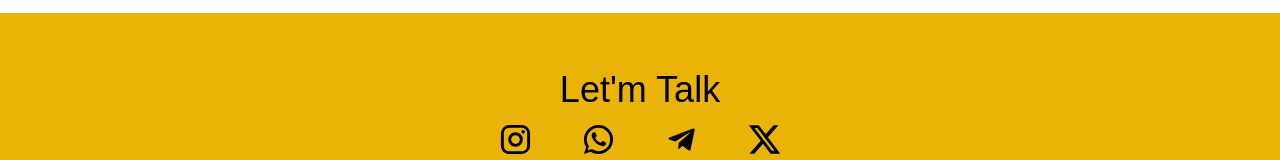
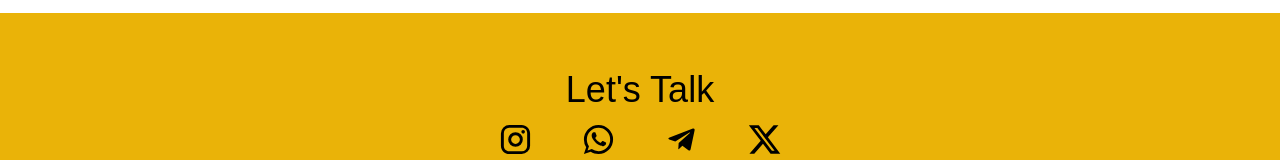
Before and after one commit to rohitkadam2425/rohit-portfolio, a Next.js app: page / in a window 1280 px wide. Shown: the part 2323-2483 px from the top of the page. Built offline with nearby package versions, Linux system fonts and the light colour scheme.

Commit message:
Minor changes

```diff
--- a/src/app/components/About/About.jsx
+++ b/src/app/components/About/About.jsx
@@ -7,7 +7,7 @@ import XIcon from '@mui/icons-material/X';
 function About() {
   return (
     <div className='m-[auto] w-[100%] bg-yellow-500 flex flex-col h-[200px] items-center justify-center text-4xl'>
-        <h1 className='font-monopolysive'>Let&apos;m Talk</h1>
+        <h1 className='font-monopolysive'>Let&apos;s Talk</h1>
         <div className='flex w-[26%] justify-around mt-3'>
             <InstagramIcon className='hover:scale-110 cursor-pointer' fontSize='large'/>
             <WhatsAppIcon className='hover:scale-110 cursor-pointer'fontSize='large'/>
```
